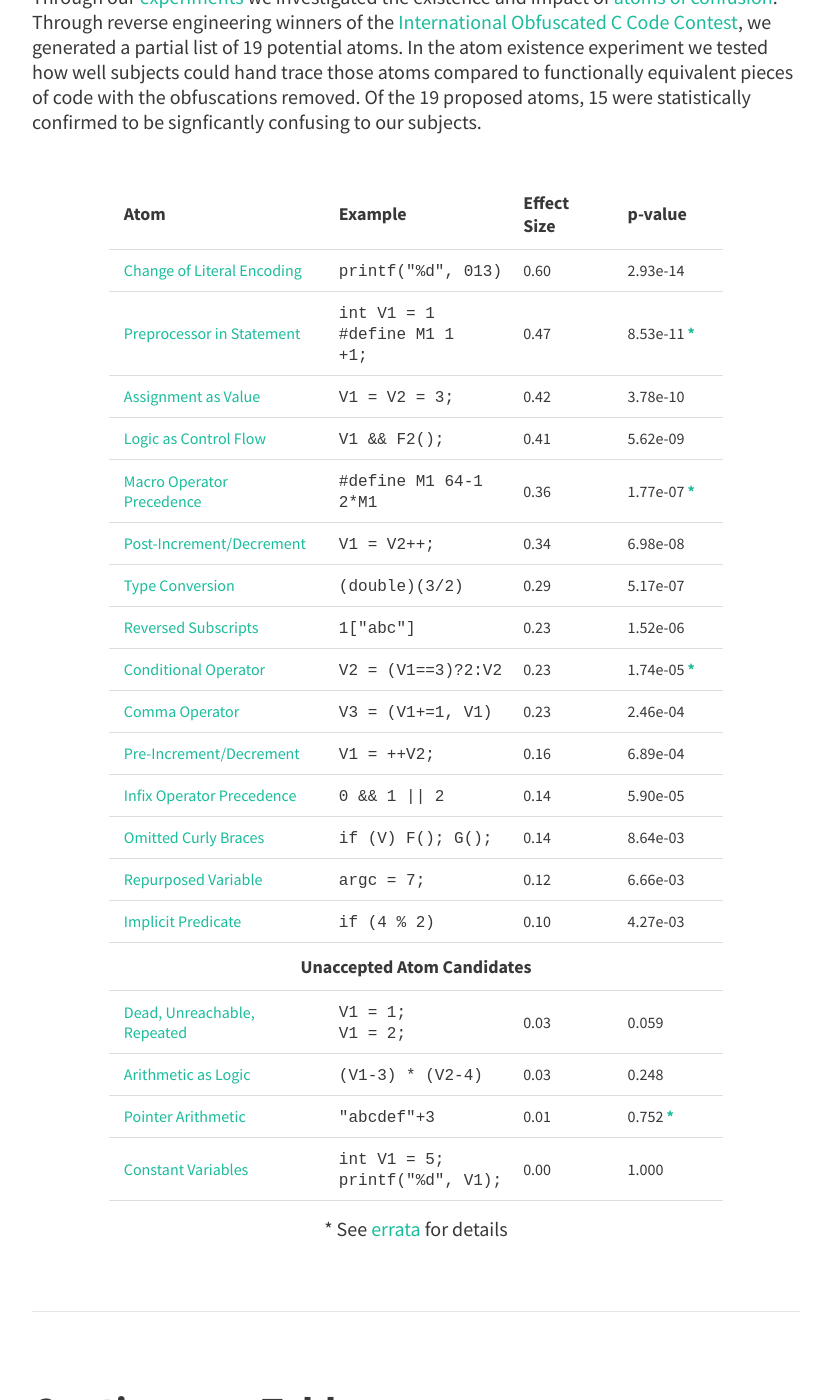
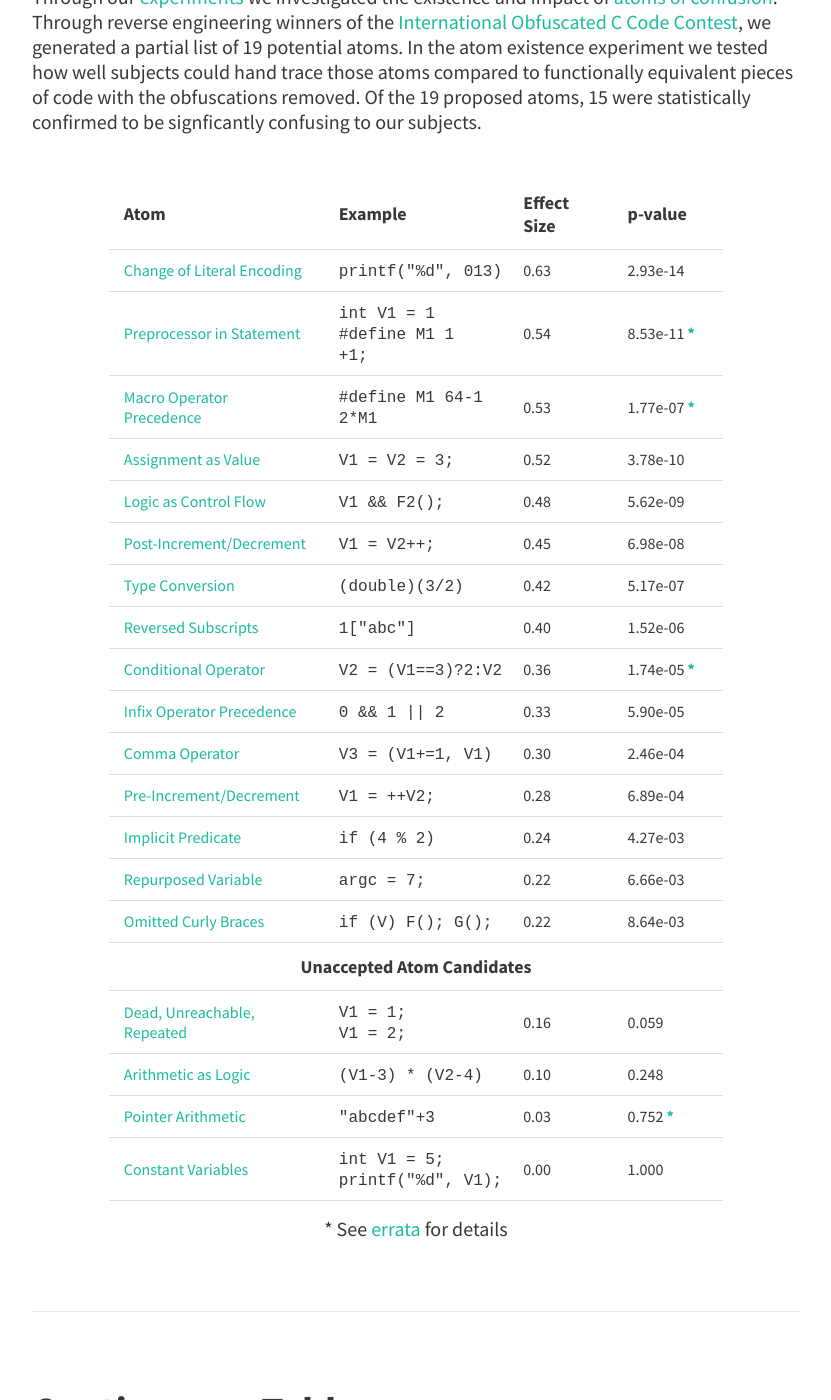
Before and after one commit to AtomsofConfusion/AtomsofConfusion.github.io, a Jekyll site: the page built from data.html, in a window 1280 px wide and 1400 px high, scrolled down 306 px. Shown: the whole window, without its empty margins (224-1055 px from the left). Built offline with Jekyll 4.4.1, drawn with Linux system fonts in a browser that asks for light colours; nearby versions of some CDN libraries.

Commit message:
delta-change -> effect size

```diff
--- a/data.html
+++ b/data.html
@@ -67,32 +67,32 @@ code {
        <col id='p-value' span="1" style="width: 18%;">
     </colgroup>
 <tr> <th> Atom </div> </div> </th> <th> Example </div> </th> <th> Effect Size </div> </th> <th> p-value </div> </th>  </tr>
-  <tr class="accepted" > <td> <a href='#literal-encoding'> Change of Literal Encoding </a></td>  <td><code>printf("%d", 013) </code></td>  <td align="right"> 0.60 </td> <td> 2.93e-14 </td> </tr>
+  <tr class="accepted" > <td> <a href='#literal-encoding'> Change of Literal Encoding </a></td>  <td><code>printf("%d", 013) </code></td>  <td align="right"> 0.63 </td> <td> 2.93e-14 </td> </tr>
   <tr class="accepted" > <td> <a href='#preprocessor-statement'> Preprocessor in Statement </a></td>  <td><code>int V1 = 1
 #define M1 1
-+1;</code></td>  <td align="right"> 0.47 </td> <td> 8.53e-11 <b><a href="2016-snippet-study/errata#preprocessor_simplification">*</a></b> </td> </tr>
-  <tr class="accepted" > <td> <a href='#assignment-value'> Assignment as Value </a></td>  <td><code>V1 = V2 = 3; </code></td>  <td align="right"> 0.42 </td> <td> 3.78e-10 </td> </tr>
-  <tr class="accepted" > <td> <a href='#logic-control'> Logic as Control Flow  </a></td>  <td><code>V1 && F2(); </code></td>  <td align="right"> 0.41 </td> <td> 5.62e-09 </td> </tr>
-    <tr class="accepted" > <td> <a href='#macro-precedence'> Macro Operator Precedence  </a></td>  <td><code>#define M1 64-1
-2*M1 </code></td>  <td align="right"> 0.36 </td> <td> 1.77e-07 <b><a href="2016-snippet-study/errata#macro_name">*</a></b> </td> </tr>
-  <tr class="accepted" > <td> <a href='#post-increment'> Post-Increment/Decrement  </a></td>  <td><code>V1 = V2++; </code></td>  <td align="right"> 0.34 </td> <td> 6.98e-08 </td> </tr>
-  <tr class="accepted" > <td> <a href='#type-conversion'> Type Conversion  </a></td>  <td><code>(double)(3/2) </code></td>  <td align="right"> 0.29 </td> <td> 5.17e-07 </td> </tr>
-  <tr class="accepted" > <td> <a href='#reversed-subscript'> Reversed Subscripts  </a></td>  <td><code>1["abc"] </code></td>  <td align="right"> 0.23 </td> <td> 1.52e-06 </td> </tr>
-  <tr class="accepted" > <td> <a href='#conditional-operator'> Conditional Operator  </a></td>  <td><code>V2 = (V1==3)?2:V2 </code></td>  <td align="right"> 0.23 </td> <td> 1.74e-05 <b><a href="2016-snippet-study/errata#nested">*</a></b> </td> </tr>
-  <tr class="accepted" > <td> <a href='#comma-operator'> Comma Operator  </a></td>  <td><code>V3 = (V1+=1, V1) </code></td>  <td align="right"> 0.23 </td> <td> 2.46e-04 </td> </tr>
-  <tr class="accepted" > <td> <a href='#pre-increment'> Pre-Increment/Decrement  </a></td>  <td><code>V1 = ++V2; </code></td>  <td align="right"> 0.16 </td> <td> 6.89e-04 </td> </tr>
-  <tr class="accepted" > <td> <a href='#infix-precedence'> Infix Operator Precedence  </a></td>  <td><code>0 && 1 || 2 </code></td>  <td align="right"> 0.14 </td> <td> 5.90e-05 </td> </tr>
-  <tr class="accepted" > <td> <a href='#omitted-brace'> Omitted Curly Braces  </a></td>  <td><code>if (V) F(); G(); </code></td>  <td align="right"> 0.14 </td> <td> 8.64e-03 </td> </tr>
-  <tr class="accepted" > <td> <a href='#repurposed-variable'> Repurposed Variable  </a></td>  <td><code>argc = 7; </code></td>  <td align="right"> 0.12 </td> <td> 6.66e-03 </td> </tr>
-  <tr class="accepted" > <td> <a href='#implicit-predicate'> Implicit Predicate  </a></td>  <td><code>if (4 % 2) </code></td>  <td align="right"> 0.10 </td> <td> 4.27e-03 </td> </tr>
++1;</code></td>  <td align="right"> 0.54 </td> <td> 8.53e-11 <b><a href="2016-snippet-study/errata#preprocessor_simplification">*</a></b> </td> </tr>
+  <tr class="accepted" > <td> <a href='#macro-precedence'> Macro Operator Precedence  </a></td>  <td><code>#define M1 64-1
+2*M1 </code></td>  <td align="right"> 0.53 </td> <td> 1.77e-07 <b><a href="2016-snippet-study/errata#macro_name">*</a></b> </td> </tr>
+  <tr class="accepted" > <td> <a href='#assignment-value'> Assignment as Value </a></td>  <td><code>V1 = V2 = 3; </code></td>  <td align="right"> 0.52 </td> <td> 3.78e-10 </td> </tr>
+  <tr class="accepted" > <td> <a href='#logic-control'> Logic as Control Flow  </a></td>  <td><code>V1 && F2(); </code></td>  <td align="right"> 0.48 </td> <td> 5.62e-09 </td> </tr>
+  <tr class="accepted" > <td> <a href='#post-increment'> Post-Increment/Decrement  </a></td>  <td><code>V1 = V2++; </code></td>  <td align="right"> 0.45 </td> <td> 6.98e-08 </td> </tr>
+  <tr class="accepted" > <td> <a href='#type-conversion'> Type Conversion  </a></td>  <td><code>(double)(3/2) </code></td>  <td align="right"> 0.42 </td> <td> 5.17e-07 </td> </tr>
+  <tr class="accepted" > <td> <a href='#reversed-subscript'> Reversed Subscripts  </a></td>  <td><code>1["abc"] </code></td>  <td align="right"> 0.40 </td> <td> 1.52e-06 </td> </tr>
+  <tr class="accepted" > <td> <a href='#conditional-operator'> Conditional Operator  </a></td>  <td><code>V2 = (V1==3)?2:V2 </code></td>  <td align="right"> 0.36 </td> <td> 1.74e-05 <b><a href="2016-snippet-study/errata#nested">*</a></b> </td> </tr>
+  <tr class="accepted" > <td> <a href='#infix-precedence'> Infix Operator Precedence  </a></td>  <td><code>0 && 1 || 2 </code></td>  <td align="right"> 0.33 </td> <td> 5.90e-05 </td> </tr>
+  <tr class="accepted" > <td> <a href='#comma-operator'> Comma Operator  </a></td>  <td><code>V3 = (V1+=1, V1) </code></td>  <td align="right"> 0.30 </td> <td> 2.46e-04 </td> </tr>
+  <tr class="accepted" > <td> <a href='#pre-increment'> Pre-Increment/Decrement  </a></td>  <td><code>V1 = ++V2; </code></td>  <td align="right"> 0.28 </td> <td> 6.89e-04 </td> </tr>
+  <tr class="accepted" > <td> <a href='#implicit-predicate'> Implicit Predicate  </a></td>  <td><code>if (4 % 2) </code></td>  <td align="right"> 0.24 </td> <td> 4.27e-03 </td> </tr>
+  <tr class="accepted" > <td> <a href='#repurposed-variable'> Repurposed Variable  </a></td>  <td><code>argc = 7; </code></td>  <td align="right"> 0.22 </td> <td> 6.66e-03 </td> </tr>
+  <tr class="accepted" > <td> <a href='#omitted-brace'> Omitted Curly Braces  </a></td>  <td><code>if (V) F(); G(); </code></td>  <td align="right"> 0.22 </td> <td> 8.64e-03 </td> </tr>
 
 
   <tr><th colspan=4 class="centered" style="border-top: 1px solid #ddd;"> Unaccepted Atom Candidates </div> </div> </th></tr>
 
   <tr class="rejected" > <td> <a href='#dead-unreachable'> Dead, Unreachable, Repeated  </a></td>  <td><code>V1 = 1;
-V1 = 2; </code></td>  <td align="right"> 0.03 </td> <td> 0.059 </td> </tr>
-  <tr class="rejected" > <td> <a href='#arithmetic-logic'> Arithmetic as Logic  </a></td>  <td><code>(V1-3) * (V2-4) </code></td>  <td align="right"> 0.03 </td> <td> 0.248 </td> </tr>
-  <tr class="rejected" > <td> <a href='#pointer-arithmetic'> Pointer Arithmetic  </a></td>  <td><code>"abcdef"+3 </code></td>  <td align="right"> 0.01 </td> <td> 0.752 <b><a href="2016-snippet-study/errata#pointer_arithmetic">*</a></b> </td> </tr>
+V1 = 2; </code></td>  <td align="right"> 0.16 </td> <td> 0.059 </td> </tr>
+  <tr class="rejected" > <td> <a href='#arithmetic-logic'> Arithmetic as Logic  </a></td>  <td><code>(V1-3) * (V2-4) </code></td>  <td align="right"> 0.10 </td> <td> 0.248 </td> </tr>
+  <tr class="rejected" > <td> <a href='#pointer-arithmetic'> Pointer Arithmetic  </a></td>  <td><code>"abcdef"+3 </code></td>  <td align="right"> 0.03 </td> <td> 0.752 <b><a href="2016-snippet-study/errata#pointer_arithmetic">*</a></b> </td> </tr>
   <tr class="rejected" style="border-bottom: 1px solid #ddd;" > <td> <a href='#constant-variables'> Constant Variables  </a></td>  <td><code>int V1 = 5;
 printf("%d", V1); </code></td>  <td align="right"> 0.00 </td> <td> 1.000 </td> </tr>
    </table>
```
